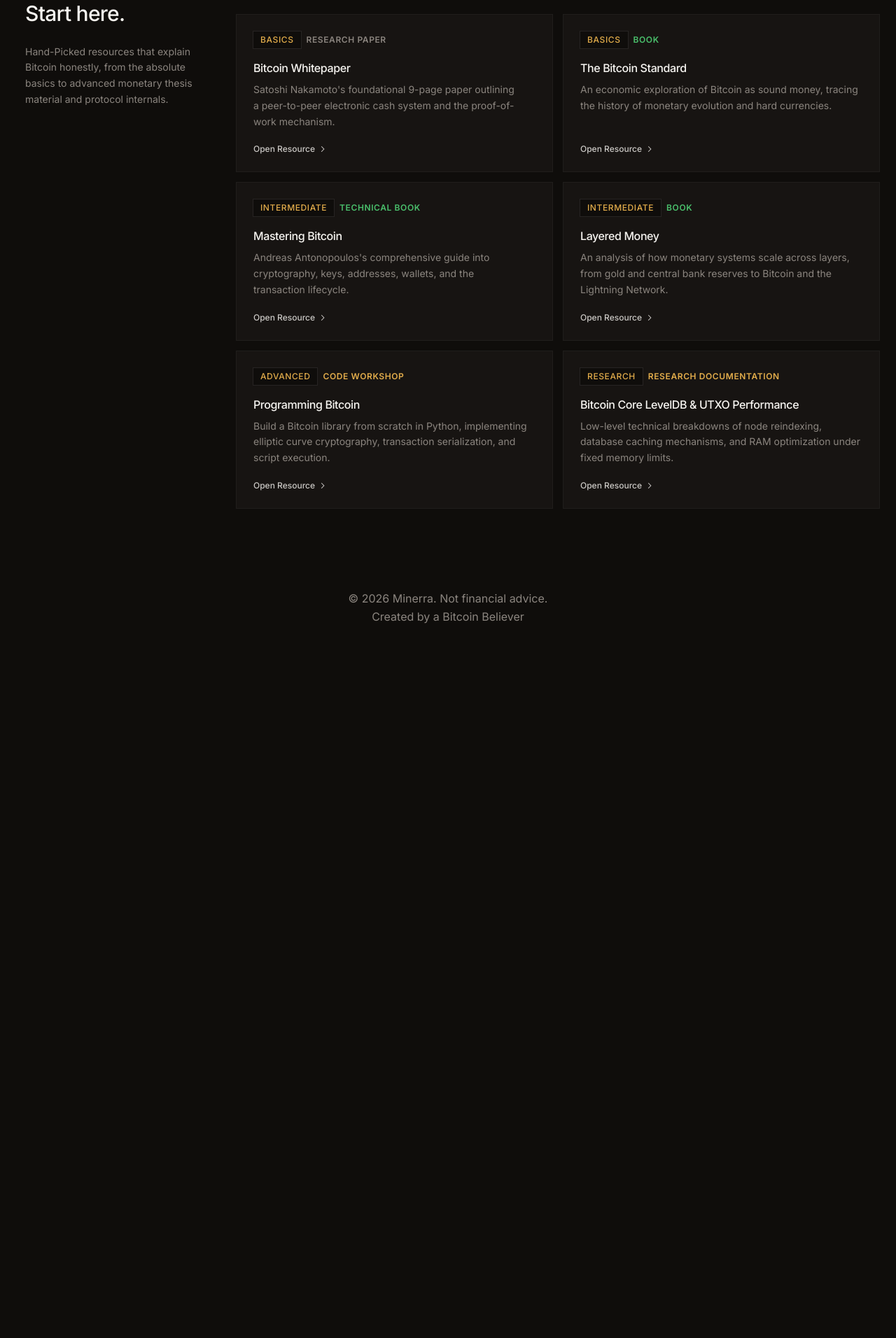
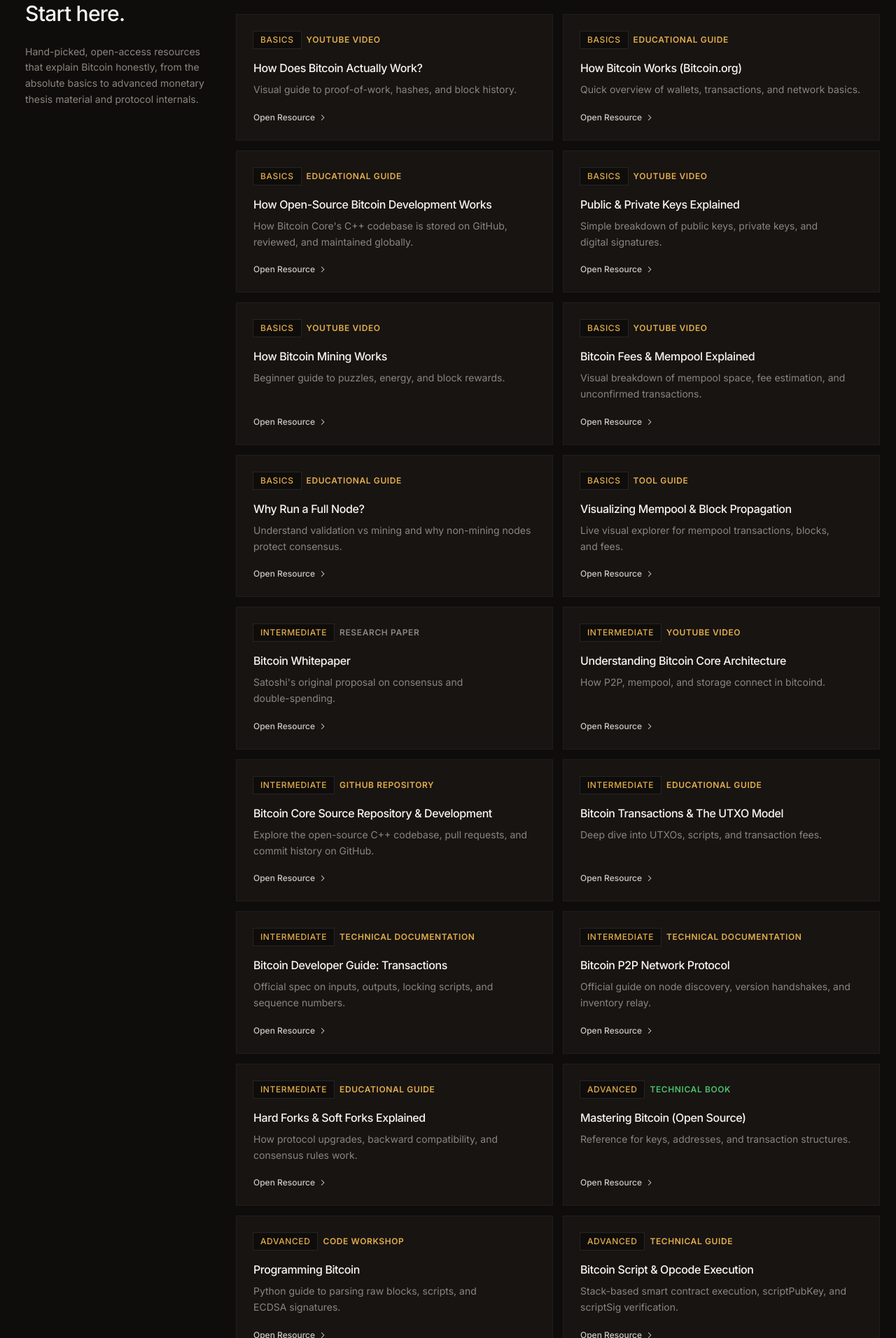
Before and after one commit to Fabiang120/Minerra, a Next.js app in the folder my-app/: page /learn in a window 1280 px wide. Shown: the part 208-2120 px from the top of the page at 70% size. Before the commit the page ends 1123 px from the top, so only its background shows below. Built offline with nearby package versions, Linux system fonts and the light colour scheme.

Commit message:
Added proper sources for learn, next fix gap on screens and add good youtubers

```diff
--- a/my-app/app/learn/page.tsx
+++ b/my-app/app/learn/page.tsx
@@ -5,47 +5,166 @@
   type learning = {
     name: string;
     type: string;
-    description: string;
+    whenToStudy: string;
     Experience: string;
+    url: string;
   };
 
   const learnings: learning[] = [
     {
+      name: "How Does Bitcoin Actually Work?",
+      type: "YouTube Video",
+      whenToStudy: "Visual guide to proof-of-work, hashes, and block history.",
+      Experience: "Basics",
+      url: "https://youtu.be/bBC-nXj3Nag?si=p3qtlhTKLMAPpnLs",
+    },
+    {
+      name: "How Bitcoin Works (Bitcoin.org)",
+      type: "Educational Guide",
+      whenToStudy: "Quick overview of wallets, transactions, and network basics.",
+      Experience: "Basics",
+      url: "https://bitcoin.org/en/how-it-works",
+    },
+    {
+      name: "How Open-Source Bitcoin Development Works",
+      type: "Educational Guide",
+      whenToStudy: "How Bitcoin Core's C++ codebase is stored on GitHub, reviewed, and maintained globally.",
+      Experience: "Basics",
+      url: "https://bitcoincore.org/en/about/",
+    },
+    {
+      name: "Public & Private Keys Explained",
+      type: "YouTube Video",
+      whenToStudy: "Simple breakdown of public keys, private keys, and digital signatures.",
+      Experience: "Basics",
+      url: "https://www.youtube.com/watch?v=0CbjGaFoitQ",
+    },
+    {
+      name: "How Bitcoin Mining Works",
+      type: "YouTube Video",
+      whenToStudy: "Beginner guide to puzzles, energy, and block rewards.",
+      Experience: "Basics",
+      url: "https://www.youtube.com/watch?v=lHipE05v4jg",
+    },
+    {
+      name: "Bitcoin Fees & Mempool Explained",
+      type: "YouTube Video",
+      whenToStudy: "Visual breakdown of mempool space, fee estimation, and unconfirmed transactions.",
+      Experience: "Basics",
+      url: "https://www.youtube.com/watch?v=DW4_zDSufhQ",
+    },
+    {
+      name: "Why Run a Full Node?",
+      type: "Educational Guide",
+      whenToStudy: "Understand validation vs mining and why non-mining nodes protect consensus.",
+      Experience: "Basics",
+      url: "https://bitcoin.org/en/full-node",
+    },
+    {
+      name: "Visualizing Mempool & Block Propagation",
+      type: "Tool Guide",
+      whenToStudy: "Live visual explorer for mempool transactions, blocks, and fees.",
+      Experience: "Basics",
+      url: "https://mempool.space",
+    },
+    {
       name: "Bitcoin Whitepaper",
       type: "Research Paper",
-      description: "Satoshi Nakamoto's foundational 9-page paper outlining a peer-to-peer electronic cash system and the proof-of-work mechanism.",
-      Experience: "Basics"
+      whenToStudy: "Satoshi's original proposal on consensus and double-spending.",
+      Experience: "Intermediate",
+      url: "https://bitcoin.org/bitcoin.pdf",
     },
     {
-      name: "The Bitcoin Standard",
-      type: "Book",
-      description: "An economic exploration of Bitcoin as sound money, tracing the history of monetary evolution and hard currencies.",
-      Experience: "Basics"
+      name: "Understanding Bitcoin Core Architecture",
+      type: "YouTube Video",
+      whenToStudy: "How P2P, mempool, and storage connect in bitcoind.",
+      Experience: "Intermediate",
+      url: "https://www.youtube.com/watch?v=wLYdcH37phE",
     },
     {
-      name: "Mastering Bitcoin",
-      type: "Technical Book",
-      description: "Andreas Antonopoulos's comprehensive guide into cryptography, keys, addresses, wallets, and the transaction lifecycle.",
-      Experience: "Intermediate"
+      name: "Bitcoin Core Source Repository & Development",
+      type: "GitHub Repository",
+      whenToStudy: "Explore the open-source C++ codebase, pull requests, and commit history on GitHub.",
+      Experience: "Intermediate",
+      url: "https://github.com/bitcoin/bitcoin",
     },
     {
-      name: "Layered Money",
-      type: "Book",
-      description: "An analysis of how monetary systems scale across layers, from gold and central bank reserves to Bitcoin and the Lightning Network.",
-      Experience: "Intermediate"
+      name: "Bitcoin Transactions & The UTXO Model",
+      type: "Educational Guide",
+      whenToStudy: "Deep dive into UTXOs, scripts, and transaction fees.",
+      Experience: "Intermediate",
+      url: "https://river.com/learn/bitcoins-utxo-model/",
+    },
+    {
+      name: "Bitcoin Developer Guide: Transactions",
+      type: "Technical Documentation",
+      whenToStudy: "Official spec on inputs, outputs, locking scripts, and sequence numbers.",
+      Experience: "Intermediate",
+      url: "https://developer.bitcoin.org/devguide/transactions.html",
+    },
+    {
+      name: "Bitcoin P2P Network Protocol",
+      type: "Technical Documentation",
+      whenToStudy: "Official guide on node discovery, version handshakes, and inventory relay.",
+      Experience: "Intermediate",
+      url: "https://developer.bitcoin.org/devguide/p2p_network.html",
+    },
+    {
+      name: "Hard Forks & Soft Forks Explained",
+      type: "Educational Guide",
+      whenToStudy: "How protocol upgrades, backward compatibility, and consensus rules work.",
+      Experience: "Intermediate",
+      url: "https://bitcoin.org/en/posts/soft-forks-and-hard-forks",
+    },
+    {
+      name: "Mastering Bitcoin (Open Source)",
+      type: "Technical Book",
+      whenToStudy: "Reference for keys, addresses, and transaction structures.",
+      Experience: "Advanced",
+      url: "https://github.com/bitcoinbook/bitcoinbook",
     },
     {
       name: "Programming Bitcoin",
       type: "Code Workshop",
-      description: "Build a Bitcoin library from scratch in Python, implementing elliptic curve cryptography, transaction serialization, and script execution.",
-      Experience: "Advanced"
+      whenToStudy: "Python guide to parsing raw blocks, scripts, and ECDSA signatures.",
+      Experience: "Advanced",
+      url: "https://github.com/jimmysong/programmingbitcoin",
     },
     {
-      name: "Bitcoin Core LevelDB & UTXO Performance",
-      type: "Research Documentation",
-      description: "Low-level technical breakdowns of node reindexing, database caching mechanisms, and RAM optimization under fixed memory limits.",
-      Experience: "Research"
-    }
+      name: "Bitcoin Script & Opcode Execution",
+      type: "Technical Guide",
+      whenToStudy: "Stack-based smart contract execution, scriptPubKey, and scriptSig verification.",
+      Experience: "Advanced",
+      url: "https://learnmeabitcoin.com/technical/script",
+    },
+    {
+      name: "LSM-Trees & LevelDB Storage Mechanics",
+      type: "Technical Guide",
+      whenToStudy: "LevelDB write amplification, compaction, MemTables, and SSTables.",
+      Experience: "Advanced",
+      url: "https://www.usenix.org/system/files/conference/fast16/fast16-papers-lim.pdf",
+    },
+    {
+      name: "UTXO Set Fragmentation & Chainlet Analysis",
+      type: "Research Paper",
+      whenToStudy: "UTXO bloat, dust outputs, and memory bottlenecks.",
+      Experience: "Advanced",
+      url: "https://deic.uab.cat/~gnavarro/files/papers/2019.financial-crypto.pdf",
+    },
+    {
+      name: "Security & Propagation Latency in Proof-of-Work",
+      type: "Research Paper",
+      whenToStudy: "Gervais et al. paper on block propagation delay, stale blocks, and network security.",
+      Experience: "Research",
+      url: "https://eprint.iacr.org/2016/555.pdf",
+    },
+    {
+      name: "Empirical Study on Bitcoin Core Performance and Decentralization",
+      type: "Honors Thesis",
+      whenToStudy: "UF Honors Thesis by Fabian Garcia (Me) on RAM limits (2GB–12GB), LevelDB I/O, and node validation.",
+      Experience: "Research",
+      url: "/thesis.pdf",
+    },
   ];
 
   const [experience] = useState(["All", "Basics", "Intermediate", "Advanced", "Research"]);
@@ -62,7 +181,8 @@
 
   const getTypeColor = (type: string) => {
     if (type.toLowerCase().includes("book")) return "text-[color:var(--success)]";
-    if (type.toLowerCase().includes("paper")) return "text-muted-foreground";
+    if (type.toLowerCase().includes("paper") || type.toLowerCase().includes("thesis")) return "text-muted-foreground";
+    if (type.toLowerCase().includes("video")) return "text-gold";
     return "text-gold";
   };
 
@@ -71,10 +191,10 @@
       <div className="col-span-full lg:px-3 lg:col-start-1 lg:col-end-4 xl:col-start-1 xl:col-end-4 flex flex-col mb-6 lg:mb-0 gap-4">
         <h4 className="text-xs font-medium tracking-[0.15em] text-gold uppercase">LEARN BITCOIN</h4>
         <h1>Start here.</h1>
-        <p className="mt-2 max-w-[44ch] text-sm leading-relaxed text-muted-foreground">Hand-Picked resources that explain Bitcoin honestly, from the absolute basics to advanced monetary thesis material and protocol internals.</p>
+        <p className="mt-2 max-w-[44ch] text-sm leading-relaxed text-muted-foreground">Hand-picked, open-access resources that explain Bitcoin honestly, from the absolute basics to advanced monetary thesis material and protocol internals.</p>
       </div>
       <div className="col-span-full min-w-0 flex flex-col gap-6 lg:col-start-4 lg:col-end-9 xl:col-start-4 xl:col-end-13">
-        <div className="flex flex-wrap items-center gap-2 ">
+        <div className="flex flex-wrap items-center gap-2">
           {experience.map((e) => {
             const active = selectedExperience === e;
             return (
@@ -94,8 +214,11 @@
         <div className="col-span-full min-w-0 grid gap-4 sm:grid-cols-2 lg:col-start-4 lg:col-end-9 xl:col-start-4 xl:col-end-13">
           {filteredlearnings.map((l) => {
             return (
-              <div
+              <a
                 key={l.name}
+                href={l.url}
+                target="_blank"
+                rel="noreferrer"
                 className="flex flex-col bg-surface p-6 ring-1 ring-border transition-transform hover:bg-surface-elevated hover:-translate-y-0.5 hover:cursor-pointer"
               >
                 <div className="mb-4 flex items-center gap-2">
@@ -107,14 +230,16 @@
                   </span>
                 </div>
                 <h3 className="text-base font-medium text-foreground">{l.name}</h3>
-                <p className="mt-2 flex-1 text-sm leading-relaxed text-muted-foreground">{l.description}</p>
-                <div className="mt-5 inline-flex items-center gap-1 text-xs font-medium text-foreground/80">
+                <p className="mt-2 text-sm leading-relaxed text-muted-foreground">{l.whenToStudy}</p>
+                <div className="mt-5 flex-1 flex items-end justify-start">
+                  <span className="inline-flex items-center gap-1 text-xs font-medium text-foreground/80">
                     Open Resource
                     <svg viewBox="0 0 20 20" fill="currentColor" className="size-3.5">
                       <path fillRule="evenodd" d="M7.21 4.47a.75.75 0 011.06 0l5 5a.75.75 0 010 1.06l-5 5a.75.75 0 11-1.06-1.06L11.69 10 7.21 5.53a.75.75 0 010-1.06z" clipRule="evenodd" />
                     </svg>
+                  </span>
                 </div>
-              </div>
+              </a>
             );
           })}
         </div>
```
Lines whose indentation alone changed are shown as unchanged.
